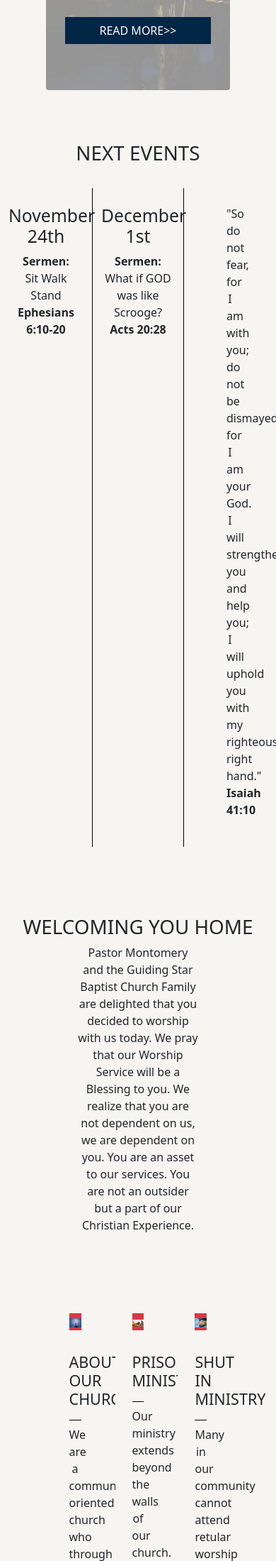
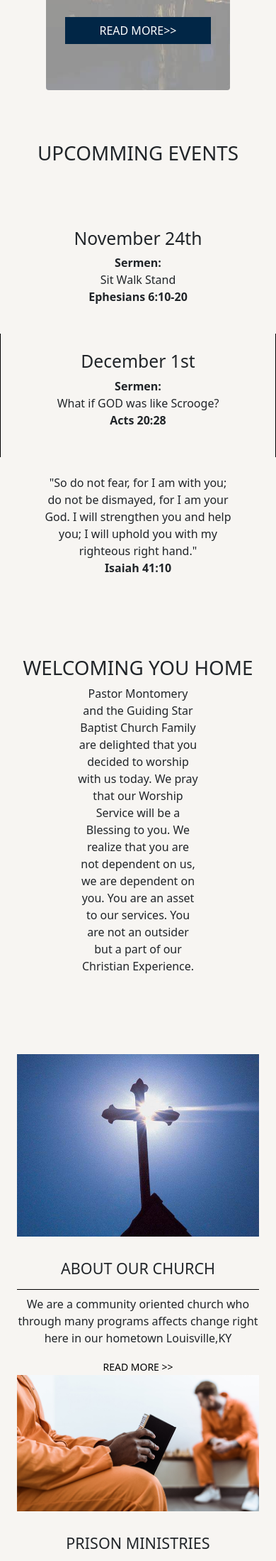
Before and after one commit to JimmyMorgan7979/guiding, a Node server app: page / in a window 390 px wide; the page is wider, and only the part inside the window is pictured. Shown: the part 581-2780 px from the top of that part at 71% size. Run offline with Node 20, Linux system fonts and the light colour scheme; some libraries are stand-ins or nearby versions.

Commit message:
all views optomized for mobile view

```diff
--- a/views/contact.ejs
+++ b/views/contact.ejs
@@ -24,7 +24,7 @@
 </div>
 
 <div class="row py-5 text-center justify-content-center">
-    <div class="col-2 px-4">
+    <div class="col-sm-2 px-4">
         <div><img src='static/images/phone.jpeg'width="50" height="40" alt='youtube'/></div>
         <p class="pt-4">
             Tel: 502-709-4297<br>
@@ -32,7 +32,7 @@
         </p>
     </div>
 
-    <div class="col-2 px-4 mx-4">
+    <div class="col-sm-2 px-4 mx-4">
         <div><img src='static/images/pin.jpeg'width="50" height="70" alt='youtube'/></div>
         <p class="pt-4">
             2724 W. Muhammad Ali Blvd.<br>
@@ -40,7 +40,7 @@
         </p>
     </div>
 
-    <div class="col-2 px-4">
+    <div class="col-sm-2 px-4">
         <div><img src='static/images/email.png'width="50" height="40"/></div>
         <p class="pt-4">
             guiding_star@bellsouth.net
--- a/views/index.ejs
+++ b/views/index.ejs
@@ -11,15 +11,18 @@
 </div>
 <!--row start -->
 <div class="row py-5 text-center ">
-  <h1 class="pb-4"> NEXT EVENTS</h1>
-  <div class="col-4 py-4">
+  <h1 class="pb-2"> UPCOMMING EVENTS</h1>
+</div>
+<!--row start-->
+<div class="row pb-4 text-center">
+  <div class="col-sm-4 py-4">
     <h2>November 24th</h2>
       <p><strong>Sermen:</strong><br>
           Sit Walk Stand<br>
           <strong>Ephesians 6:10-20</strong></p>
   </div>
 
-  <div class="col-4 bbr bbl py-4">
+  <div class="col-sm-4 bbr bbl py-4">
     <h2>December 1st</h2>
       <p><strong>Sermen:</strong><br>
           What if GOD was like Scrooge?<br>
@@ -27,7 +30,7 @@
       </p>
   </div>
 
-  <div class="col-4 py-4">
+  <div class="col-sm-4 py-4">
     <div>
       <p class="px-5">"So do not fear, for I am with you; do not be dismayed, for I am your God. I will strengthen you and help you;
          I will uphold you with my righteous right hand."<br>
@@ -36,6 +39,7 @@
     </div>
   </div>
 </div>
+
 <!--row start -->
 <div class="row text-center py-5 justify-content-center">
   <h1>WELCOMING YOU HOME</h1>
@@ -50,7 +54,7 @@
 <!--row start -->
 
 <div class="row py-5 text-center justify-content-center">
-  <div class="col-2 whitesmoke px-4">
+  <div class="col-sm-2  px-4">
     <div class="bg-danger">
       <img src="static/images/suncross.jpg" width="100%" height="100%">
     </div>
@@ -61,7 +65,7 @@
     <a class="small" href="/about">READ MORE >></a>
   </div>
 
-  <div class="col-2 whitesmoke px-4 mx-4">
+  <div class="col-sm-2  px-4 mx-4">
     <div class="bg-danger"><img src="static/images/prisonministry.jpg" width="100%" height="100%"></div>
     <h4 class="bb">
     PRISON MINISTRIES
@@ -70,7 +74,7 @@
     <a class="small" href="/about">READ MORE >></a>
   </div>
 
-  <div class="col-2 whitesmoke px-4">
+  <div class="col-sm-2  px-4">
     <div class="bg-danger">
       <img src="static/images/shutin.jpg" width="100%" height="100%">
     </div>
--- a/views/services.ejs
+++ b/views/services.ejs
@@ -20,10 +20,10 @@
 </div>
 
 <div class="row py-5 hoursbg justify-content-center">
-    <div class="col-4 text-right">
+    <div class="col-sm-4 text-right">
         <img src="static/images/sanct.jpg" width="100%" height="100%">
     </div>
-    <div class="col-2 text-left">
+    <div class="col-sm-2 text-left">
         <h3 class="pb-4">Hours</h3>
         <p>
             <strong>SUNDAY SERVICES</strong><br>
```
Also changed, not shown: views/about.ejs (+4 -17 lines), views/donate.ejs (+4 -4 lines).
